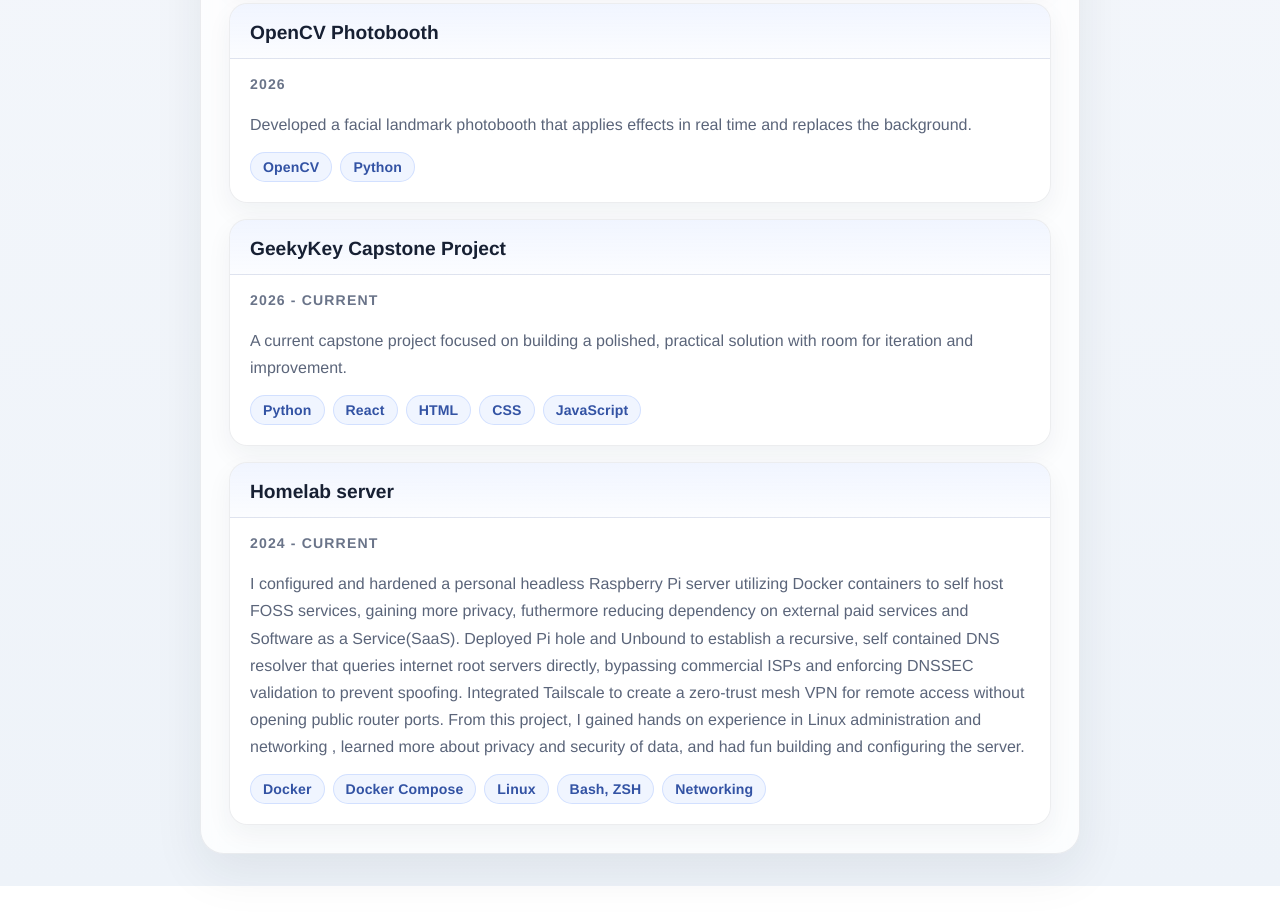
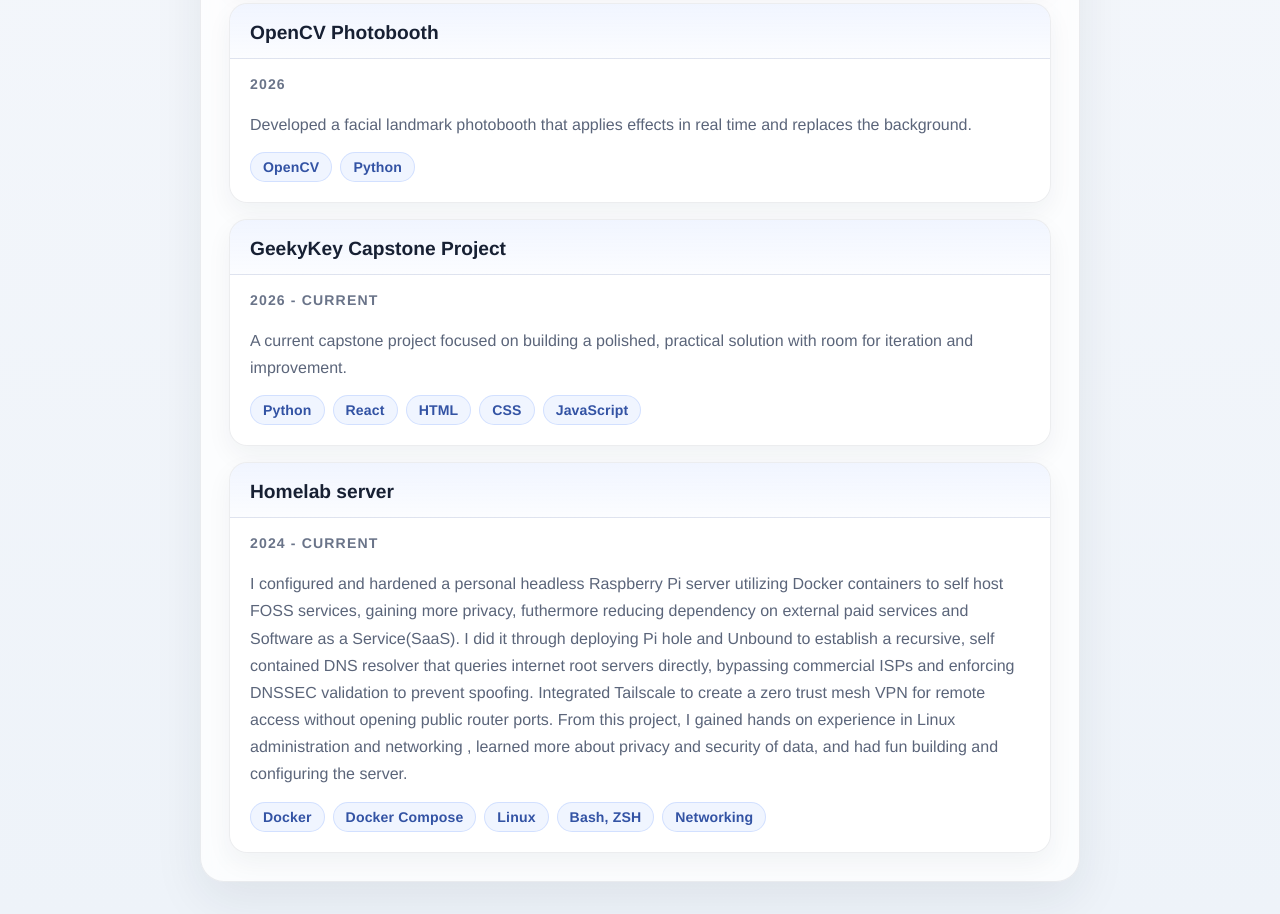
Before and after one commit to chualimingethan/portfolio, a plain HTML site: page projects.html in a window 1280 px wide. Shown: the part 634-1548 px from the top of the page. Before the commit the page ends 1520 px from the top, so only its background shows below. Drawn offline with Linux system fonts and the light colour scheme.

Commit message:
Add files via upload

```diff
--- a/projects.html
+++ b/projects.html
@@ -85,8 +85,8 @@
         <p class="card-meta">2024 - Current</p>
         <p>
           I configured and hardened a personal headless Raspberry Pi server utilizing Docker containers to self host FOSS services, gaining more privacy, futhermore reducing dependency on external paid services and Software as a Service(SaaS).
-          Deployed Pi hole and Unbound to establish a recursive, self contained DNS resolver that queries internet root servers directly, bypassing commercial ISPs and enforcing DNSSEC validation to prevent spoofing.
-          Integrated Tailscale to create a zero-trust mesh VPN for remote access without opening public router ports.
+          I did it through deploying Pi hole and Unbound to establish a recursive, self contained DNS resolver that queries internet root servers directly, bypassing commercial ISPs and enforcing DNSSEC validation to prevent spoofing.
+          Integrated Tailscale to create a zero trust mesh VPN for remote access without opening public router ports.
           From this project, I gained hands on experience in Linux administration and networking , learned more about privacy and security of data, and had fun building and configuring the server.
         </p>
         <div class="tag-list" aria-label="Skills used">
```
